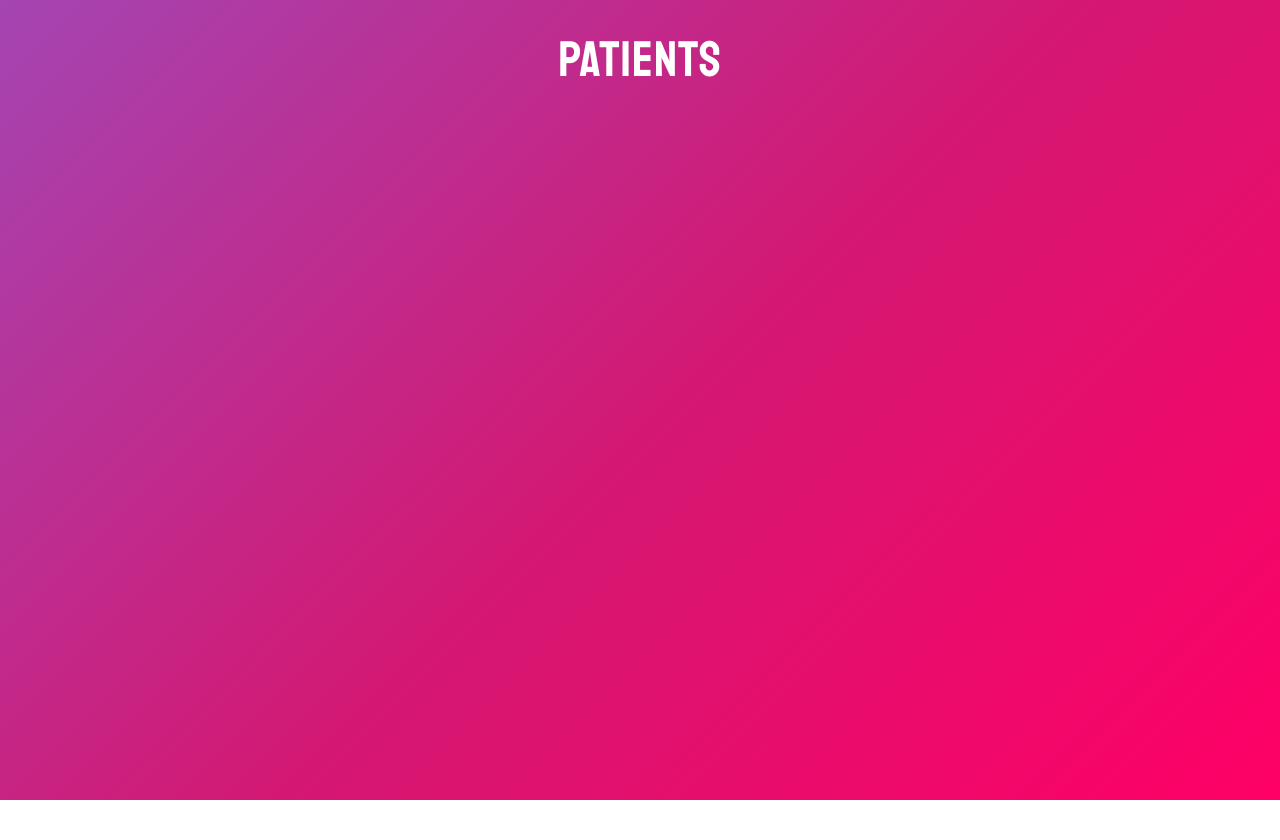
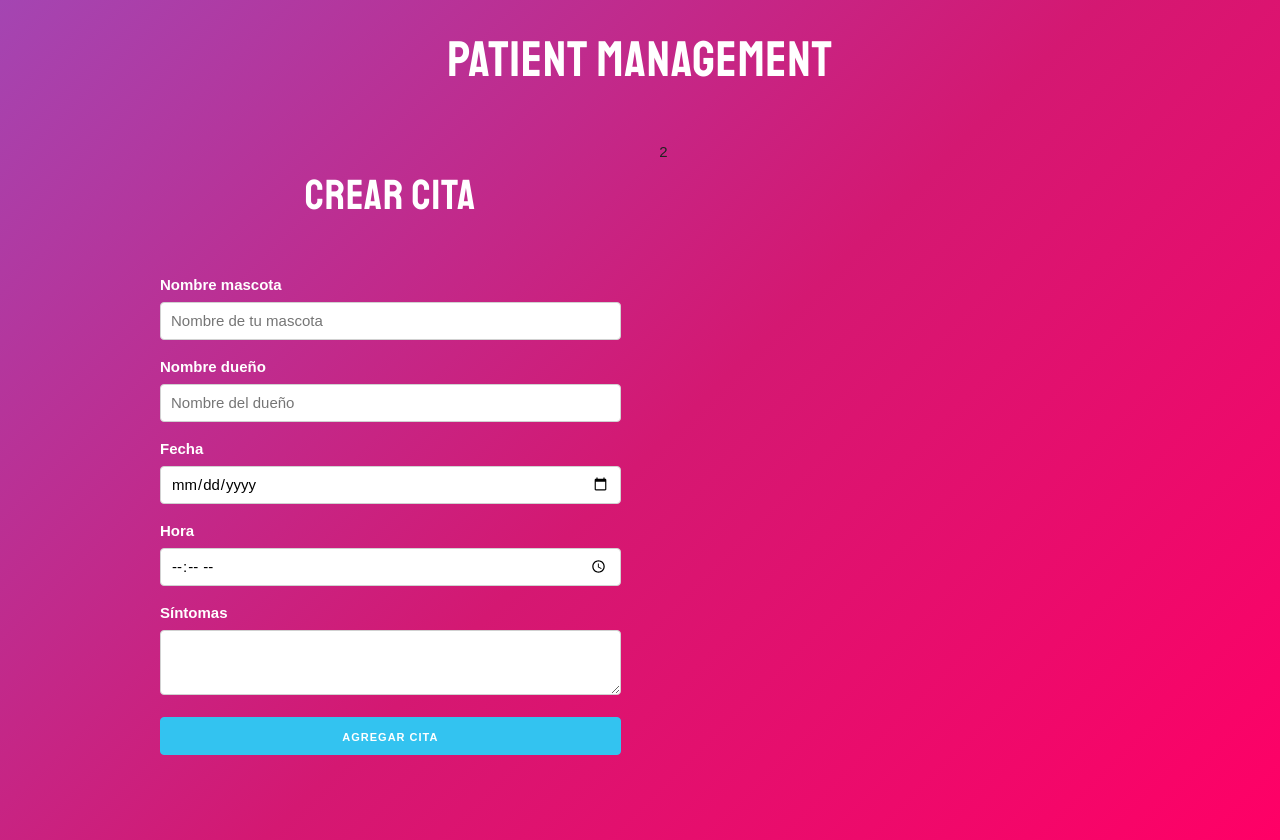
Before and after one commit to RosaIsela31/patients-react-practices, a React (Create React App) app: page / in a window 1280 px wide. Before the commit the page ends 800 px from the top, so only its background shows below. Built offline with nearby package versions, Linux system fonts and the light colour scheme.

Commit message:
creating a form for create a meeting

```diff
--- a/package.json
+++ b/package.json
@@ -1,4 +1,5 @@
 {
+  "homepage": "https://RosaIsela31.github.io/patients-react-practices",
   "name": "patients",
   "version": "0.1.0",
   "private": true,
@@ -6,12 +7,16 @@
     "@testing-library/jest-dom": "^4.2.4",
     "@testing-library/react": "^9.3.2",
     "@testing-library/user-event": "^7.1.2",
+    "gh-pages": "^2.2.0",
     "react": "^16.12.0",
     "react-dom": "^16.12.0",
+    "react-router-dom": "^5.1.2",
     "react-scripts": "3.3.0"
   },
   "scripts": {
     "start": "react-scripts start",
+    "predeploy": "yarn run build",
+    "deploy": "gh-pages -d build",
     "build": "react-scripts build",
     "test": "react-scripts test",
     "eject": "react-scripts eject"
--- a/src/App.js
+++ b/src/App.js
@@ -1,12 +1,15 @@
 import React from 'react';
+import { BrowserRouter, Route } from "react-router-dom";
+import Patients from './component/Patients';
+
 import './index.css';
 
 
 function App() {
   return (
-    <div className="App">
-      <h1>Patients</h1>
-    </div>
+    <BrowserRouter>
+      <Route exact path='/' component={Patients} />
+    </BrowserRouter>
   );
 }
 
--- /dev/null
+++ b/src/component/Form.js
@@ -0,0 +1,51 @@
+import React, { Fragment } from 'react'
+
+const Form = () => {
+  return (
+    <Fragment>
+      <h2>Crear Cita</h2>
+      <form>
+        <label>Nombre mascota </label>
+        <input
+          type='text'
+          name='pet'
+          className='u-full-width'
+          placeholder='Nombre de tu mascota'
+        />
+        <label>Nombre dueño </label>
+        <input
+          type='text'
+          name='owner'
+          className='u-full-width'
+          placeholder='Nombre del dueño'
+        />
+        <label>Fecha</label>
+        <input
+          type='date'
+          name='date'
+          className='u-full-width'
+        />
+        <label>Hora</label>
+        <input
+          type='time'
+          name='time'
+          className='u-full-width'
+        />
+        <label>Síntomas</label>
+        <textarea
+          className='u-full-width'
+          name='symptoms'
+        >
+        </textarea>
+        <button
+          type='submit'
+          className='u-full-width button-primary'
+        >
+          Agregar CIta
+        </button>
+      </form>
+    </Fragment>
+    );
+}
+
+export default Form;
--- /dev/null
+++ b/src/component/Patients.js
@@ -0,0 +1,22 @@
+import React, { Fragment } from 'react'
+import Form from './Form';
+
+const Patients = () => {
+  return (
+    <Fragment>
+      <h1>Patient management</h1>
+      <div className='container'>
+        <div className='row'>
+          <div className='one-half column'>
+            <Form />
+          </div>
+          <div className='one-half column'>
+            2
+          </div>
+        </div>
+      </div>
+    </Fragment>
+   );
+}
+
+export default Patients;
```
Also changed, not shown: 1 other file (tests, documents, lock files or other folders).
